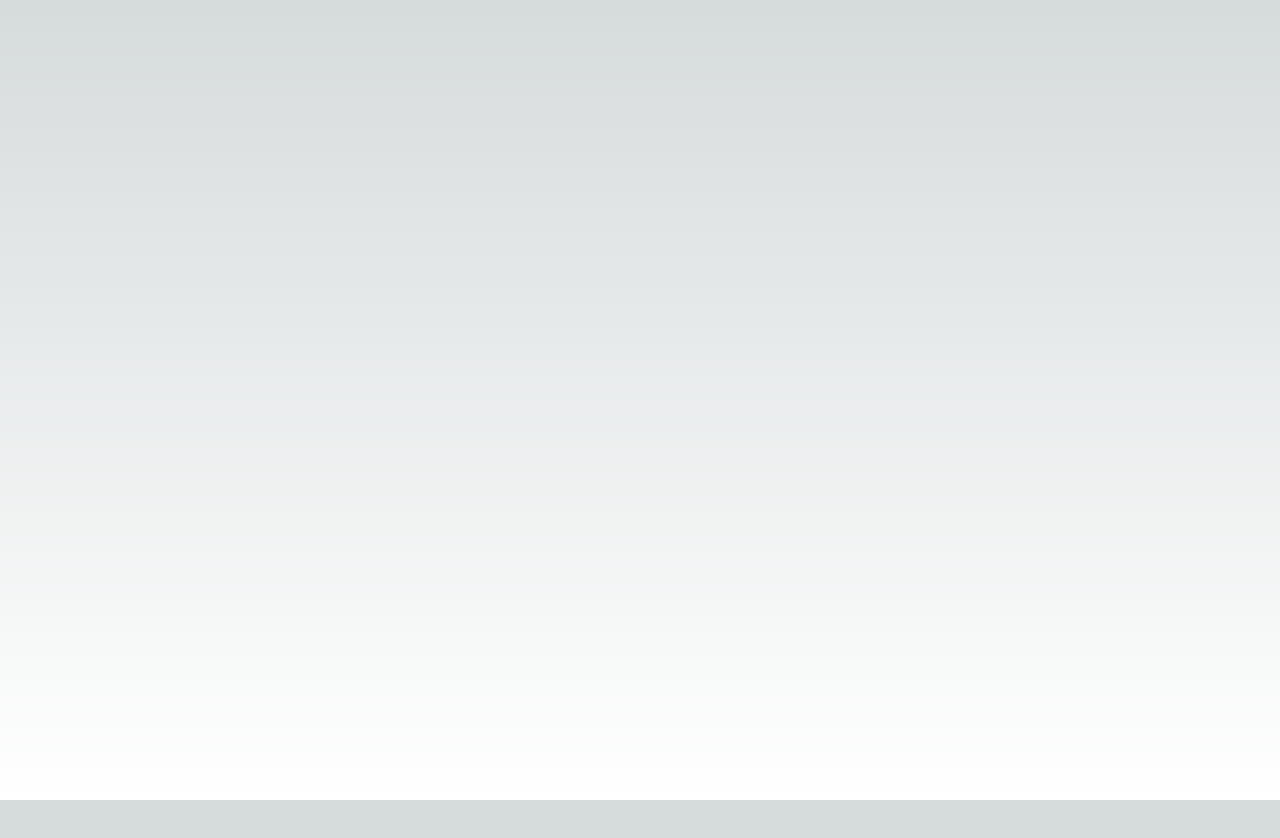
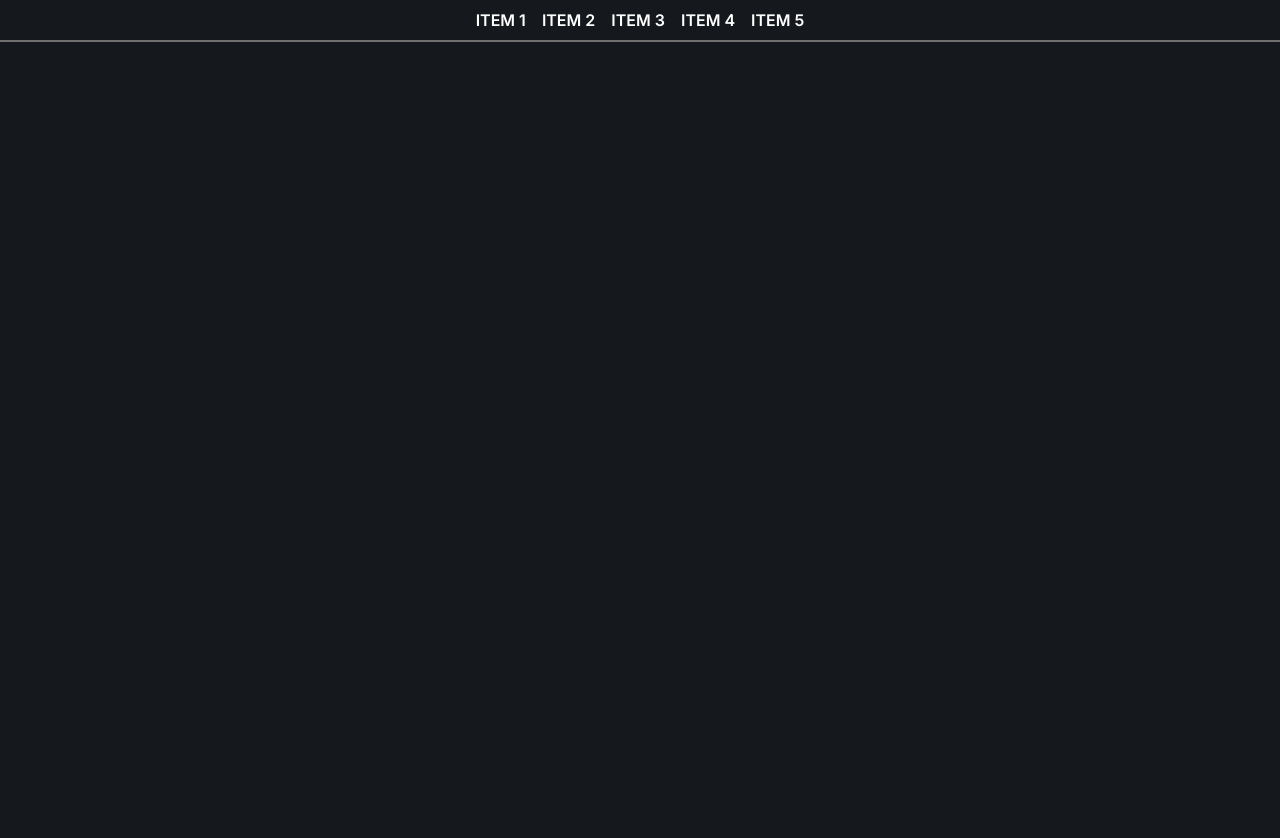
Before and after one commit to bernardukiii/create-bdki-app, a Next.js app: page / in a window 1280 px wide. Shown: the top 838 px of the page. Before the commit the page ends 800 px from the top, so only its background shows below. Built offline with nearby package versions, Linux system fonts and the light colour scheme.

Commit message:
Chore: adding custom colors + header component

```diff
--- /dev/null
+++ b/src/app/components/Header.tsx
@@ -0,0 +1,34 @@
+import React from "react";
+// import "../styles/header-style.scss"
+
+// interface HeaderProps {
+//     introRef: any,
+//     projectsRef: any,
+//     aboutRef: any,
+//     stackRef: any,
+//     contactRef: any
+// }
+
+const Header:React.FC<HeaderProps> = () => {
+
+    const scrollToSection = (ref: any) => {
+        ref.current.scrollIntoView({
+          behavior: "smooth",
+          block: "start",
+        });
+    };
+
+    return (
+        <>
+            <header className="sticky top-0 w-full z-10 bg-bdki-darkest flex justify-center items-center text-white font-semibold text-sm md:text-base lg:text-base border-b-2 border-b-bdki-grey bdki-glassify">
+                <button className="p-2 hover:text-lighter-grey focus:text-lighter-grey bdki-cursor">ITEM 1</button>
+                <button  className="p-2 hover:text-lighter-grey focus:text-lighter-grey bdki-cursor">ITEM 2</button>
+                <button className="p-2 hover:text-lighter-grey focus:text-lighter-grey bdki-cursor">ITEM 3</button>
+                <button className="p-2 hover:text-lighter-grey focus:text-lighter-grey bdki-cursor">ITEM 4</button>
+                <button  className="p-2 hover:text-lighter-grey focus:text-lighter-grey bdki-cursor">ITEM 5</button>
+            </header>
+        </>
+    )
+}
+
+export default Header;
--- a/src/app/layout.tsx
+++ b/src/app/layout.tsx
@@ -1,6 +1,9 @@
 import type { Metadata } from 'next'
 import { Inter } from 'next/font/google'
 import './globals.css'
+// Components
+import Header from './components/Header'
+import Head from 'next/head'
 
 const inter = Inter({ subsets: ['latin'] })
 
@@ -16,6 +19,7 @@ export default function RootLayout({
 }) {
   return (
     <html lang="en">
+      <Header />
       <body className={inter.className}>{children}</body>
     </html>
   )
--- a/src/app/page.tsx
+++ b/src/app/page.tsx
@@ -2,8 +2,7 @@ import Image from 'next/image'
 
 export default function Home() {
   return (
-    <main className="flex min-h-screen flex-col items-center justify-between p-24">
-
+    <main className="flex min-h-screen flex-col items-center justify-between p-24 bg-bdki-darkest">
     </main>
   )
 }
--- a/tailwind.config.ts
+++ b/tailwind.config.ts
@@ -11,7 +11,15 @@ const config: Config = {
       backgroundImage: {
         'gradient-radial': 'radial-gradient(var(--tw-gradient-stops))',
         'gradient-conic':
-          'conic-gradient(from 180deg at 50% 50%, var(--tw-gradient-stops))',
+        'conic-gradient(from 180deg at 50% 50%, var(--tw-gradient-stops))',
+      },
+      colors: {
+        'bdki-darkest': '#15191d',
+        'bdki-dark': '#262626',
+        'bdki-dark-blue': '#313b4b',
+        'bdki-grey': '#6f6f6f',
+        'bdki-light-grey': '#6f6f6f',
+        'bdki-lighter-grey': '#BFBFBF'
       },
     },
   },
```
